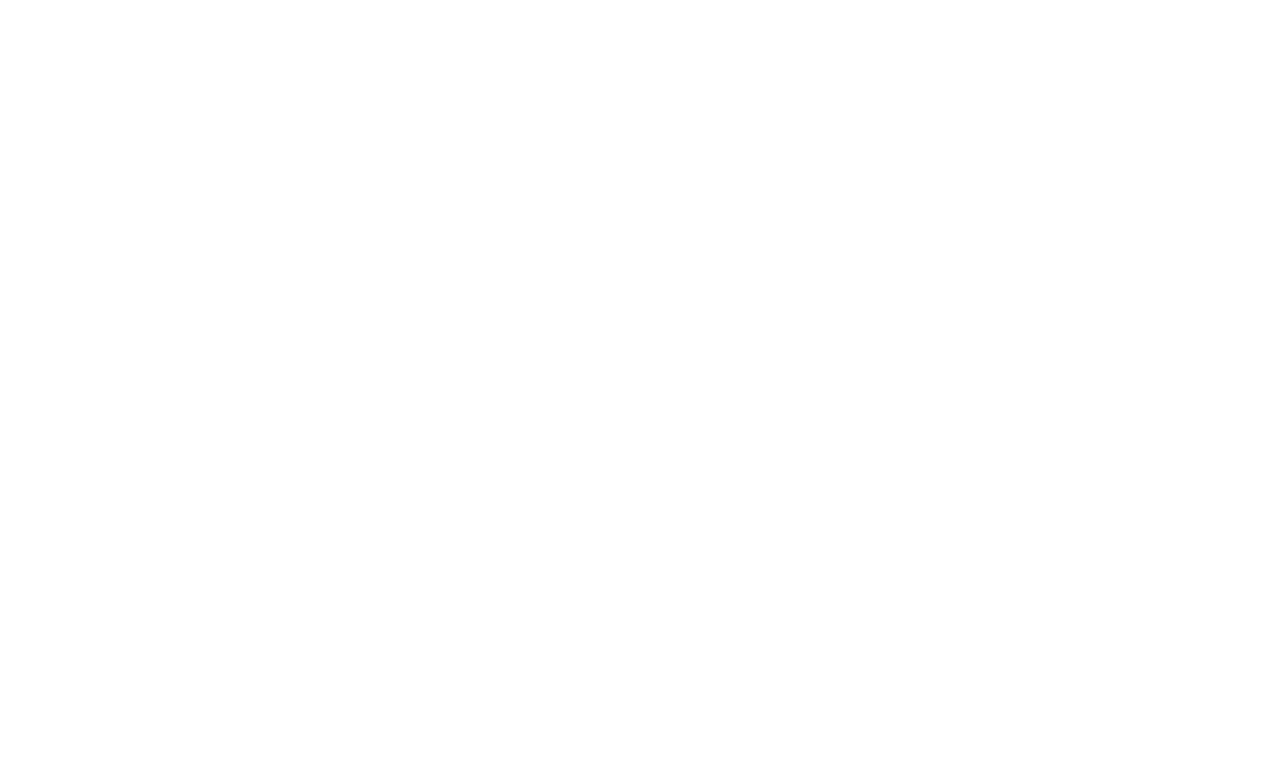
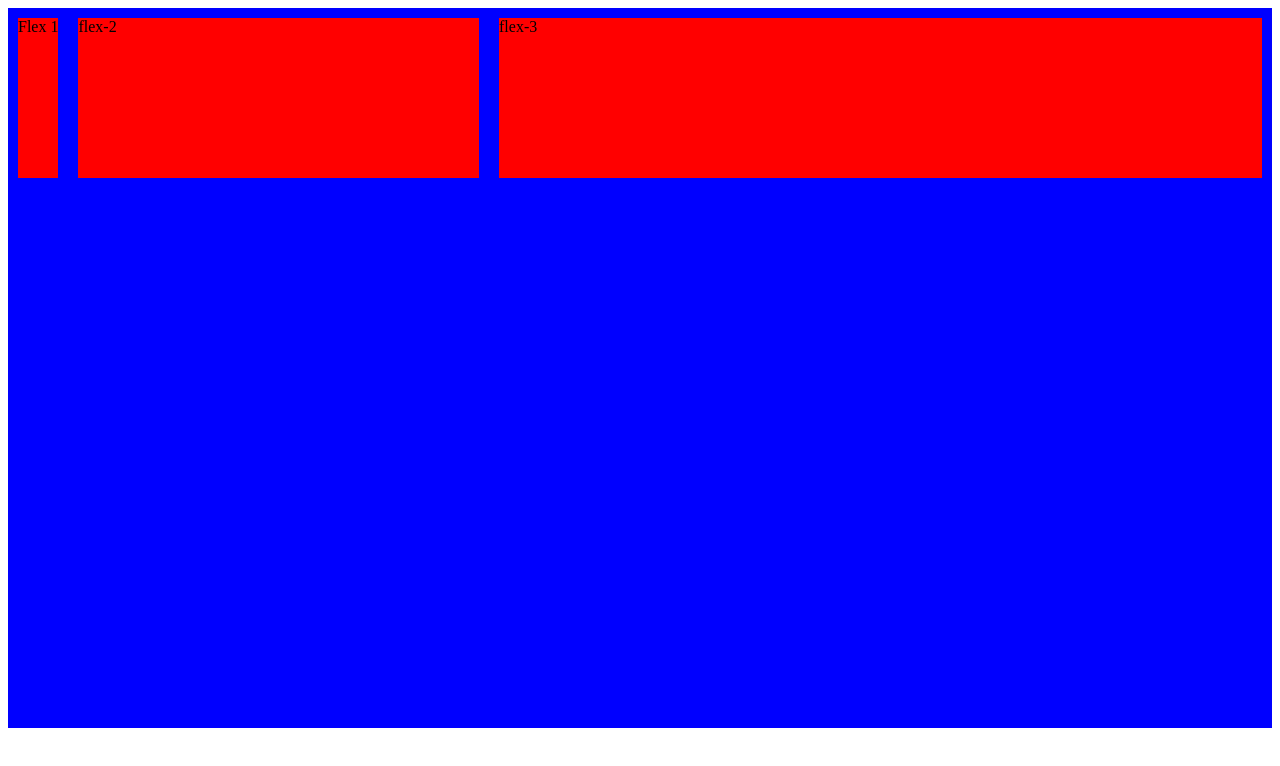
Before and after one commit to ChristianSheherlis/CS-Notes, a plain HTML site: page scss-flexbox/dist/index.html in a window 1280 px wide. Drawn offline with Linux system fonts and the light colour scheme.

Commit message:
flex commit

```diff
--- a/scss-flexbox/dist/index.html
+++ b/scss-flexbox/dist/index.html
@@ -7,6 +7,10 @@
     <title>Sassy CSS</title>
 </head>
 <body>
-
+    <div class="flex-parent">
+        <div class="flex-child">Flex 1</div>
+        <div class="flex-child" id="flex-grow">flex-2</div>
+        <div class="flex-child" id="flex-grow-2">flex-3</div>
+    </div>
 </body>
 </html>
--- a/scss-flexbox/scss/style.scss
+++ b/scss-flexbox/scss/style.scss
@@ -1,4 +1,4 @@
-@import "./header";
+/*@import "./header";
 
 $colors: (
     primary:#333
@@ -12,8 +12,26 @@ body{
     background-color: rgbacolor((primary), 0.4);
 }
 
-
-
 .header{
 
+}*/
+
+.flex-parent{
+    height: 90vh;
+    background-color: blue;
+    display: flex;
+    //flex-direction: column-reverse;
+    //flex-direction: column;
 }
+.flex-child{
+    height: 20vh;
+    background-color: red;
+    margin: 10px;
+}
+#flex-grow{
+    flex-grow: 1;
+    //justify-content: space-around;
+}
+#flex-grow-2{
+    flex-grow: 2;
+}
```
Also changed, not shown: scss-flexbox/dist/css/style.css, scss-flexbox/src/scss/style.min.css, 2 other files.
